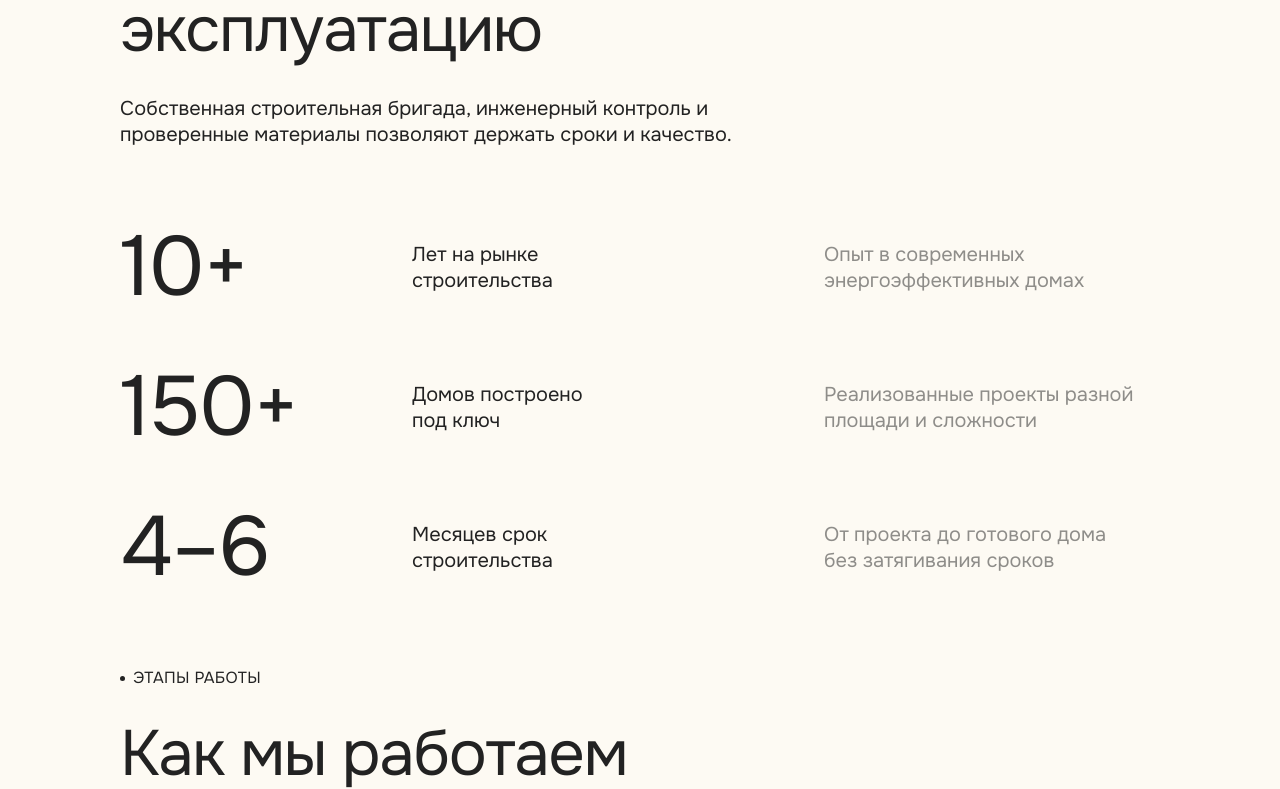
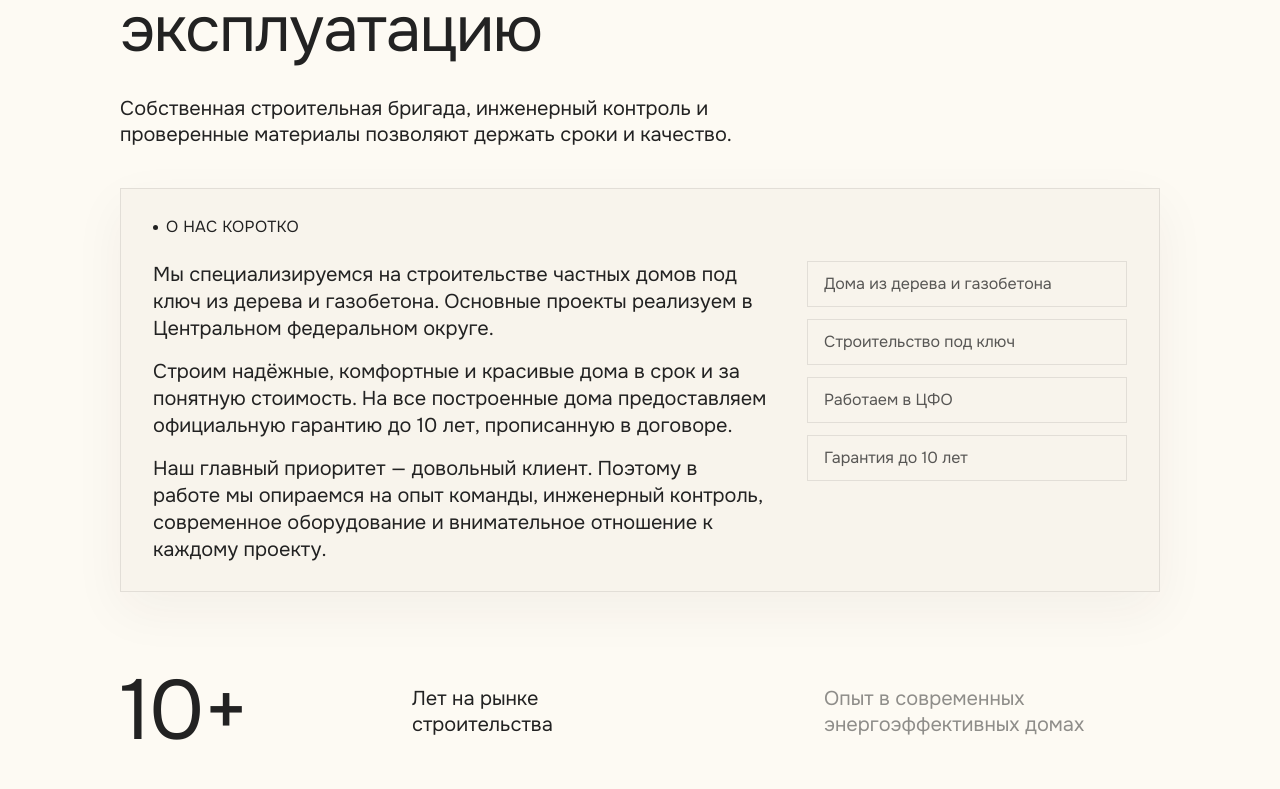
Before and after one commit to Kapustin-Team/sdach.ru, a Next.js app: page / in a window 1280 px wide. Shown: the part 1100-1889 px from the top of the page. Built offline with nearby package versions, Linux system fonts and the light colour scheme; no server answers.

Commit message:
feat(about): add short company card

```diff
--- a/src/components/blocks/About.tsx
+++ b/src/components/blocks/About.tsx
@@ -1,21 +1,69 @@
-import AnimatedTitle from '@/components/atoms/AnimatedTitle'
+import AnimatedTitle from "@/components/atoms/AnimatedTitle";
 
 interface AboutProps {
-  title?: string
-  description?: string
+  title?: string;
+  description?: string;
 }
 
+const aboutParagraphs = [
+  "Мы специализируемся на строительстве частных домов под ключ из дерева и газобетона. Основные проекты реализуем в Центральном федеральном округе.",
+  "Строим надёжные, комфортные и красивые дома в срок и за понятную стоимость. На все построенные дома предоставляем официальную гарантию до 10 лет, прописанную в договоре.",
+  "Наш главный приоритет — довольный клиент. Поэтому в работе мы опираемся на опыт команды, инженерный контроль, современное оборудование и внимательное отношение к каждому проекту.",
+];
+
 export default function About({
-  title = 'От концепции и проектирования до отделки и ввода в эксплуатацию',
-  description = 'Собственная строительная бригада, инженерный контроль и проверенные материалы позволяют держать сроки и качество.',
+  title = "От концепции и проектирования до отделки и ввода в эксплуатацию",
+  description = "Собственная строительная бригада, инженерный контроль и проверенные материалы позволяют держать сроки и качество.",
 }: AboutProps) {
   return (
-    <section id="about" className="px-[120px] py-[50px] max-md:px-6 max-md:py-10">
-      <AnimatedTitle
-        label="О компании"
-        heading={title}
-        subtitle={description}
-      />
+    <section
+      id="about"
+      className="px-[120px] py-[50px] max-md:px-6 max-md:py-10"
+    >
+      <div className="flex flex-col gap-10 max-md:gap-8">
+        <AnimatedTitle
+          label="О компании"
+          heading={title}
+          subtitle={description}
+        />
+
+        <div className="border border-dark/10 bg-[#F8F4EC] px-8 py-7 shadow-[0_18px_50px_rgba(55,43,43,0.05)] max-md:px-5 max-md:py-5">
+          <div className="mb-6 flex items-center gap-2 max-md:mb-5">
+            <span className="block h-[5px] w-[5px] shrink-0 rounded-full bg-dark" />
+            <h3 className="m-0 font-sans text-base font-normal uppercase leading-[1.25] tracking-[0.02em] text-dark">
+              О нас коротко
+            </h3>
+          </div>
+
+          <div className="grid grid-cols-[minmax(0,1fr)_320px] gap-10 max-lg:grid-cols-1 max-md:gap-6">
+            <div className="flex max-w-[820px] flex-col gap-4">
+              {aboutParagraphs.map((paragraph) => (
+                <p
+                  key={paragraph}
+                  className="m-0 font-sans text-xl font-normal leading-[1.35] text-dark max-md:text-[17px]"
+                >
+                  {paragraph}
+                </p>
+              ))}
+            </div>
+
+            <div className="grid content-start gap-3 font-sans text-base leading-[1.25] text-dark/75 max-lg:grid-cols-2 max-md:grid-cols-1 max-md:text-[15px]">
+              <div className="border border-dark/10 px-4 py-3">
+                Дома из дерева и газобетона
+              </div>
+              <div className="border border-dark/10 px-4 py-3">
+                Строительство под ключ
+              </div>
+              <div className="border border-dark/10 px-4 py-3">
+                Работаем в ЦФО
+              </div>
+              <div className="border border-dark/10 px-4 py-3">
+                Гарантия до 10 лет
+              </div>
+            </div>
+          </div>
+        </div>
+      </div>
     </section>
-  )
+  );
 }
```
